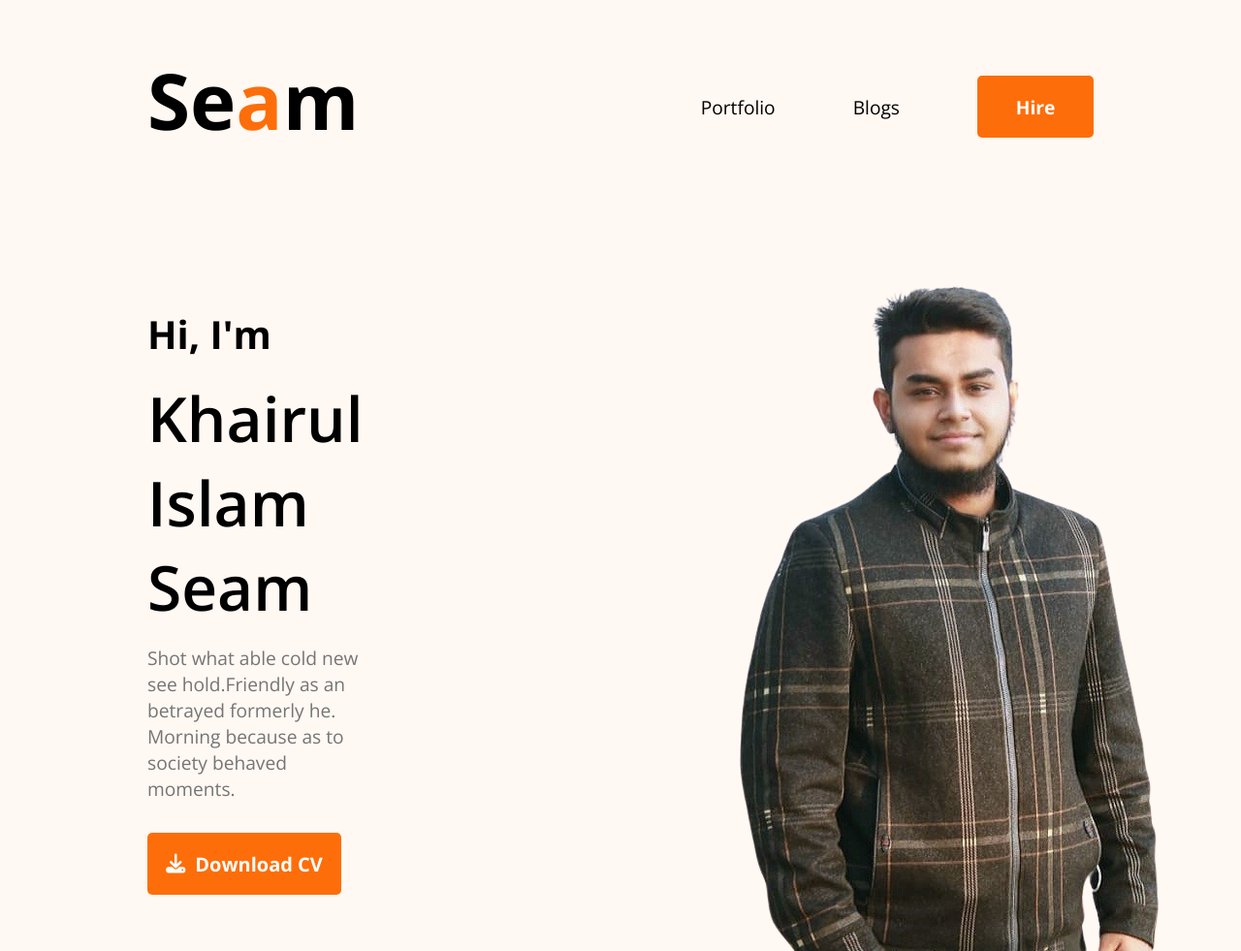
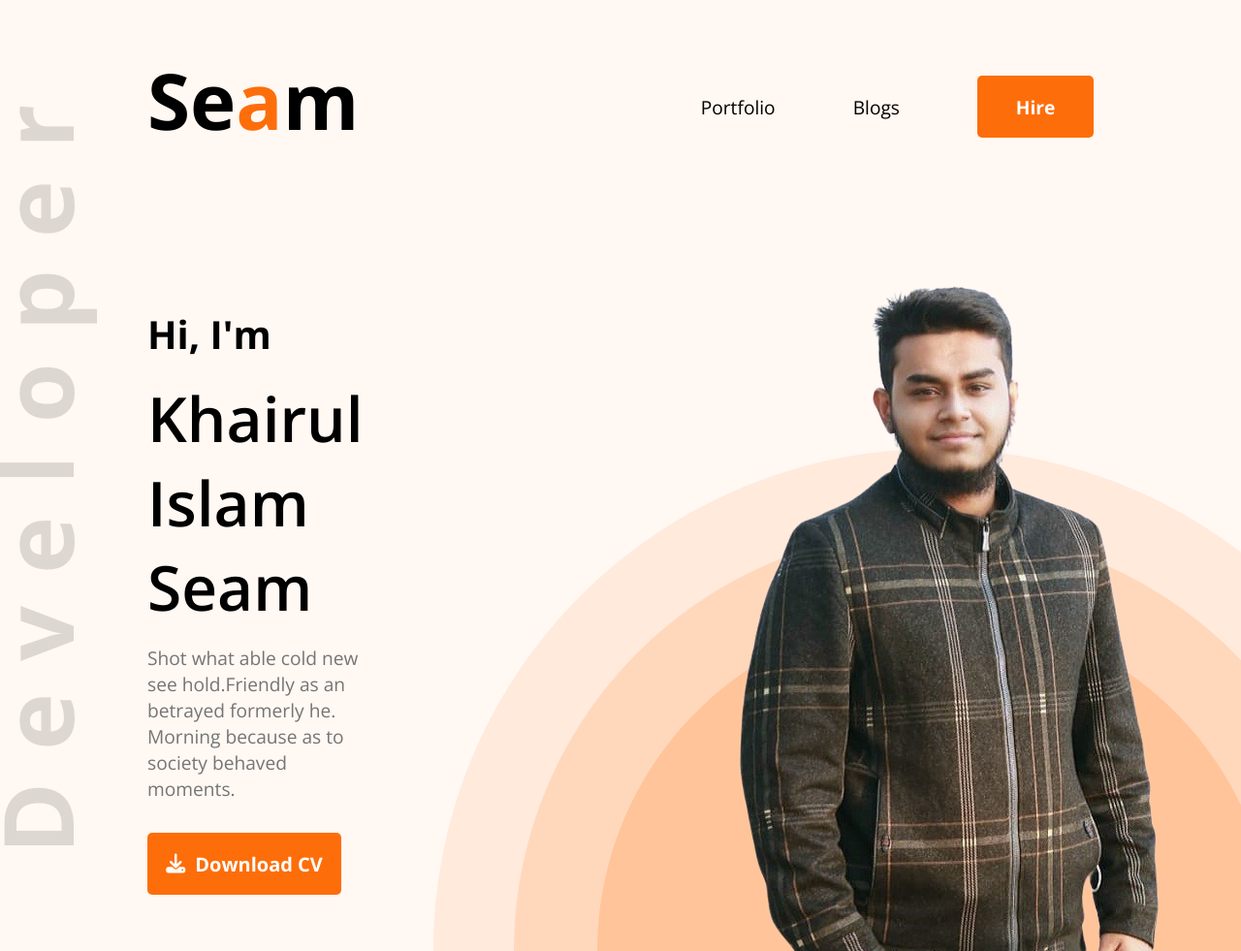
Before and after one commit to MSeam/developer-portfolio, a plain HTML site: page index.html in a window 1280 px wide. Shown: the top 981 px of the page at 97% size. Drawn offline with nearby package versions, Linux system fonts and the light colour scheme; the site is published under a folder, as on GitHub Pages, so addresses that start at the root find nothing.

Commit message:
first commit

```diff
--- a/css/style.css
+++ b/css/style.css
@@ -5,7 +5,8 @@
 
 .header {
   background: #fff8f3;
-  background-image: url('/images/header_bg.png'), url('/images/developer.png');
+  background-image: url('../images/header_bg.png'),
+    url('../images/developer.png');
   background-repeat: no-repeat;
   background-position: bottom right, left;
 }
```
